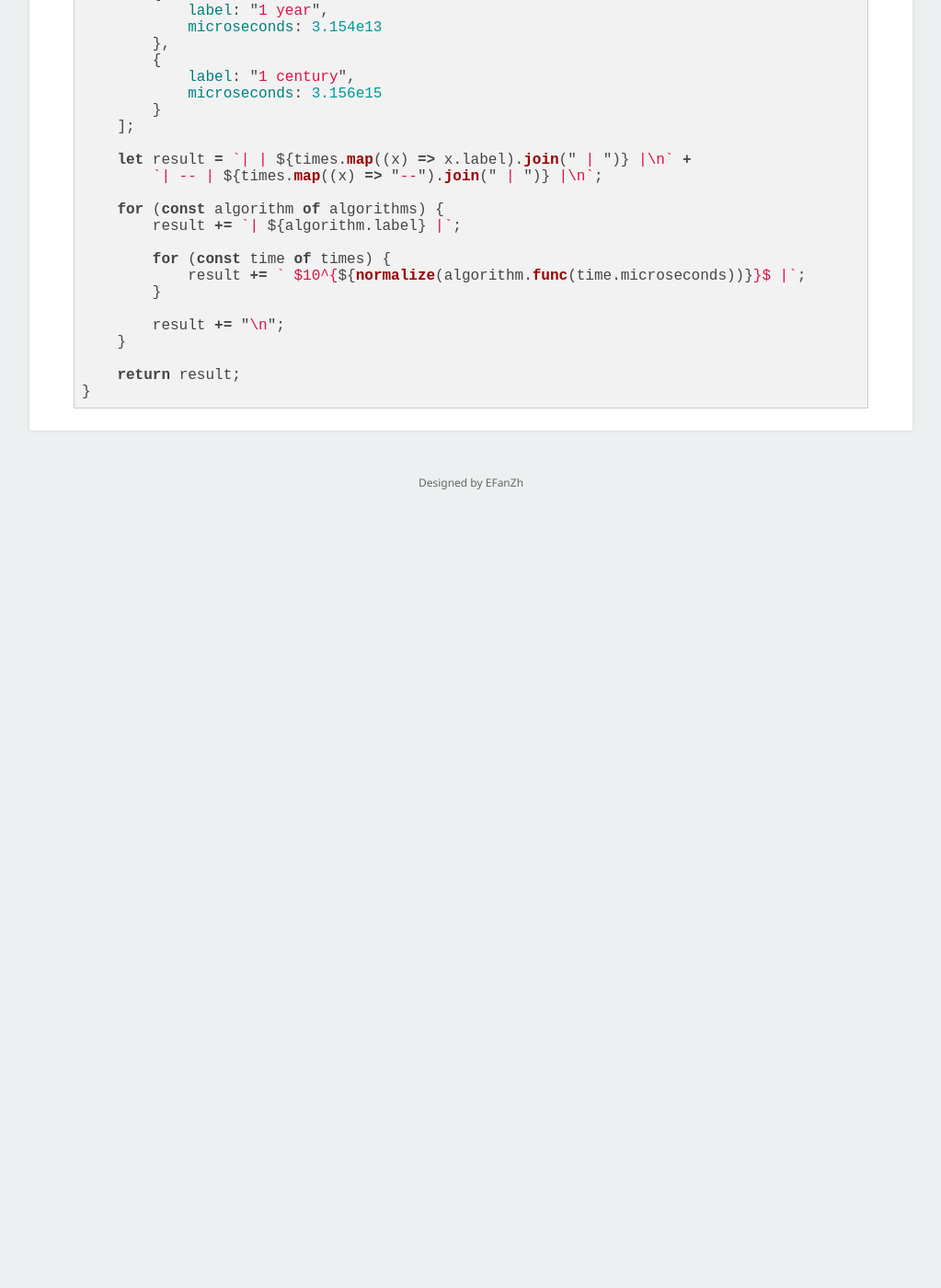
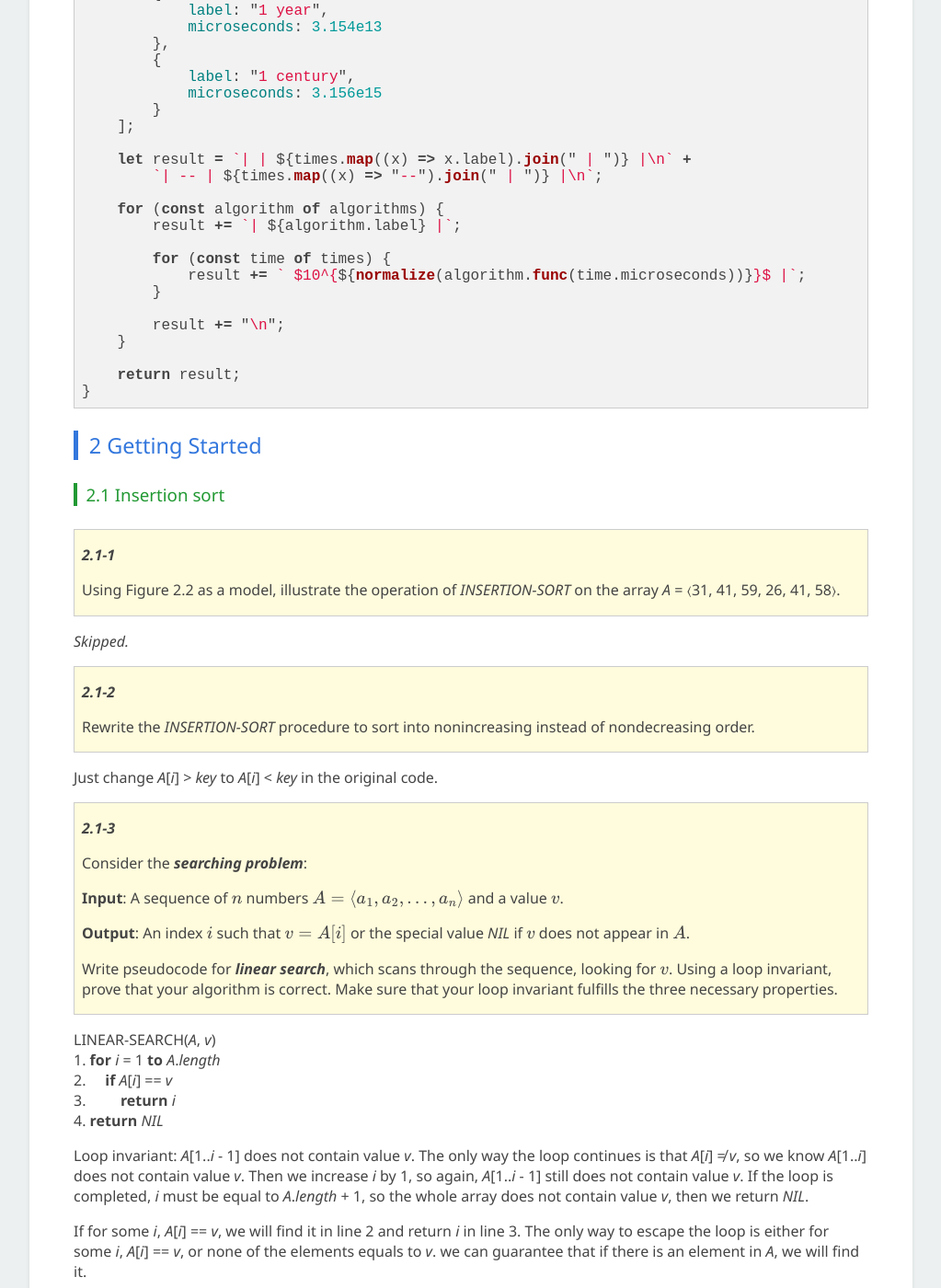
Before and after one commit to EFanZh/efanzh.github.io, a Jekyll site: the page built from _posts/2018-10-05-introduction-to-algorithms-exercises.md, in a window 1280 px wide and 1400 px high, scrolled down 4838 px. Shown: the whole window at 92% size, without its empty margins (128-1151 px from the left). Built offline with Jekyll 4.4.1, drawn with Linux system fonts in a browser that asks for light colours; formulas are drawn with MathJax 3; before the commit the page ends 5419 px from its top, so only the background shows below that; some of the changed text lies outside the part shown.

Commit message:
Add solutions to problems from CLRS chapter 2.1

````diff
--- a/_posts/2018-10-05-introduction-to-algorithms-exercises.md
+++ b/_posts/2018-10-05-introduction-to-algorithms-exercises.md
@@ -245,3 +245,65 @@ function generateTable() {
     return result;
 }
 ```
+
+### 2 Getting Started
+
+#### 2.1 Insertion sort
+
+> ***2.1-1***
+>
+> Using Figure 2.2 as a model, illustrate the operation of *INSERTION-SORT* on the array *A* = 〈31, 41, 59, 26, 41, 58〉.
+
+*Skipped.*
+
+> ***2.1-2***
+>
+> Rewrite the *INSERTION-SORT* procedure to sort into nonincreasing instead of nondecreasing order.
+
+Just change *A*[*i*] > *key* to *A*[*i*] < *key* in the original code.
+
+> ***2.1-3***
+>
+> Consider the ***searching problem***:
+>
+> **Input**: A sequence of $n$ numbers $A = 〈a_1, a_2, …, a_n〉$ and a value $v$.
+>
+> **Output**: An index $i$ such that $v = A[i]$ or the special value *NIL* if $v$ does not appear in $A$.
+>
+> Write pseudocode for ***linear search***, which scans through the sequence, looking for $v$. Using a loop invariant,
+> prove that your algorithm is correct. Make sure that your loop invariant fulfills the three necessary properties.
+
+LINEAR-SEARCH(*A*, *v*)\
+1\. **for** *i* = 1 **to** *A*.*length*\
+2\.     **if** *A*[*i*] == *v*\
+3\.         **return** *i*\
+4\. **return** *NIL*
+
+Loop invariant: *A*[1..*i* - 1] does not contain value *v*. The only way the loop continues is that *A*[*i*] ≠ *v*, so
+we know *A*[1..*i*] does not contain value *v*. Then we increase *i* by 1, so again, *A*[1..*i* - 1] still does not
+contain value *v*. If the loop is completed, *i* must be equal to *A*.*length* + 1, so the whole array does not contain
+value *v*, then we return *NIL*.
+
+If for some *i*, *A*[*i*] == *v*, we will find it in line 2 and return *i* in line 3. The only way to escape the loop is
+either for some *i*, *A*[*i*] == *v*, or none of the elements equals to *v*. we can guarantee that if there is an
+element in *A*, we will find it.
+
+> ***2.1-4***
+>
+> Consider the problem of adding two *n*-bit binary integers, stored in two *n*-element arrays *A* and *B*. The sum of
+> the two integers should be stored in binary form in an (*n* + 1)-element array *C*. State the problem formally and
+> write pseudocode for adding the two integers.
+
+Problem: Array *A* and *B* only contain elements of 0 and 1, and *A*.*length* == *B*.*length* == *n*. Array *C* that
+have length *n* + 1. Rewrite the elements in *C* so that *C* only contains 0s and 1s, and
+$\sum_{i=1}^n A[i] × 2^{n - i} + \sum_{i=1}^n B[i] × 2^{n - i} = \sum_{i=1}^{n + 1} C[i] × 2^{n + 1 - i}$.
+
+Pseudocode:
+
+ADD-BINARY(*A*, *B*, *C*)\
+1\. *carry* = 0\
+2\. **for** *i* = 1 **to** *A*.*length*\
+3\.     *sum* = *A*[*n* - *i*] + *B*[*n* - *i*] + *carry*\
+4\.     *C*[*n* + 1 - *i*] = *sum* mod 2\
+5\.     *carry* = *sum* / 2\
+6\. *C*[0] = *carry*
````
